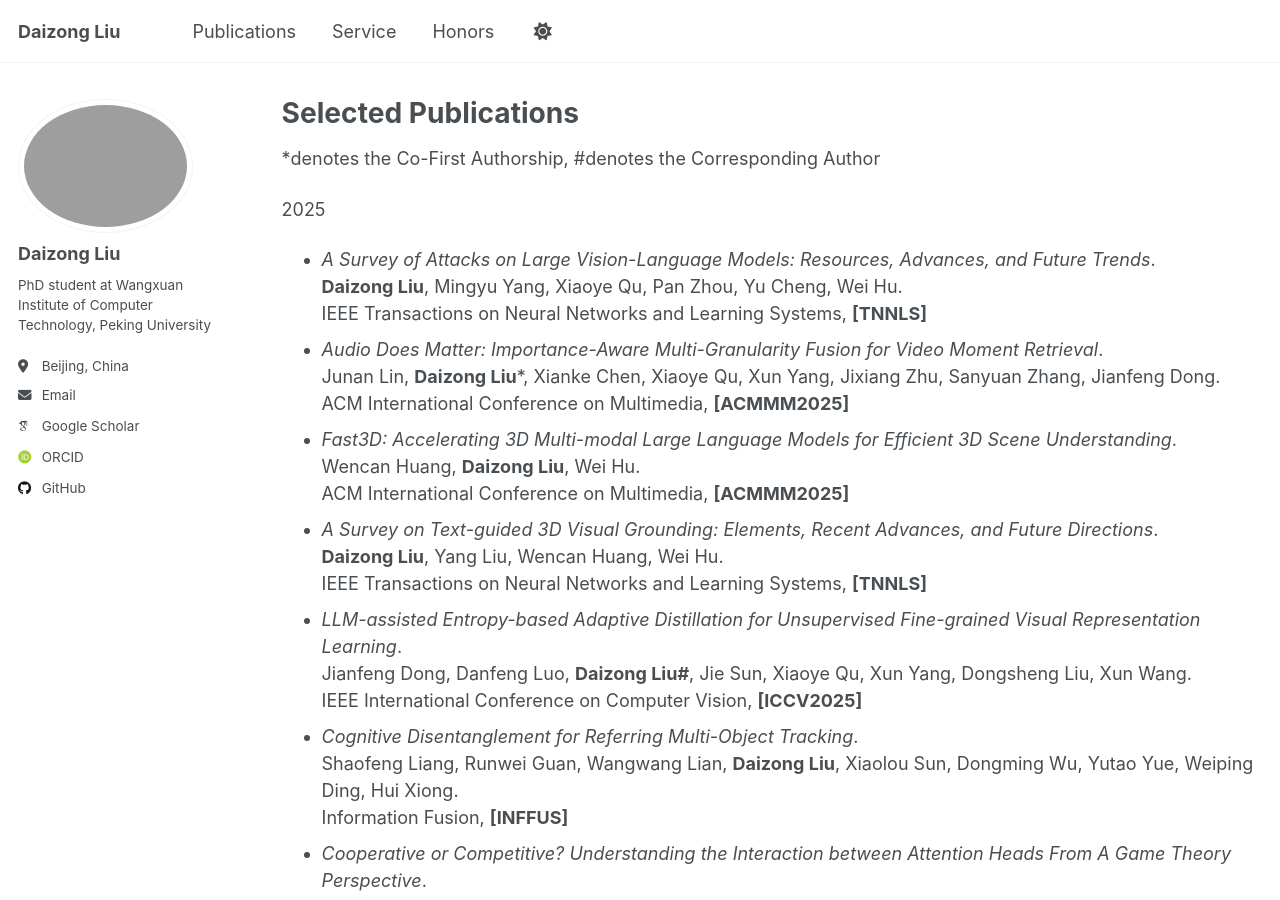
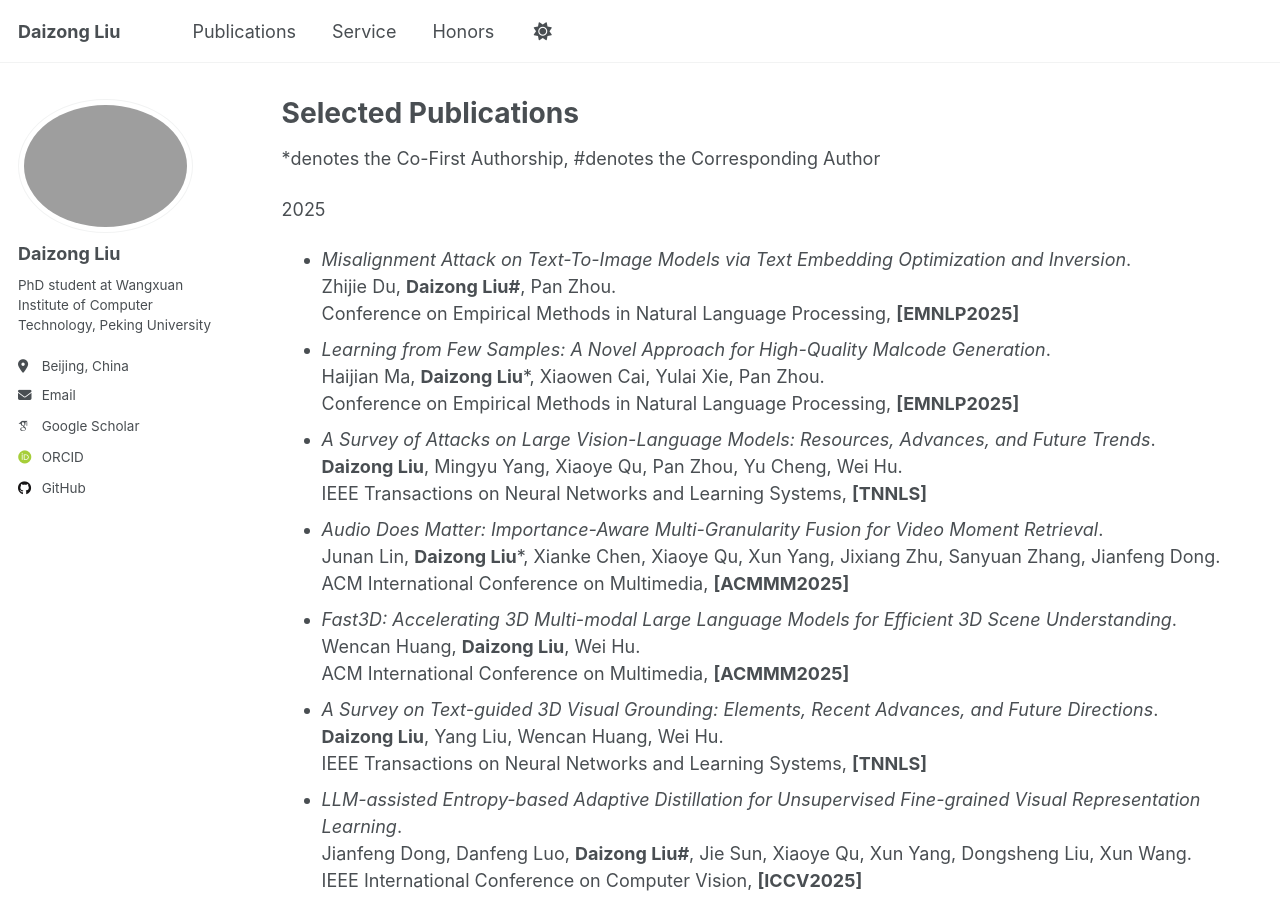
Before and after one commit to liudaizong/liudaizong.github.io, a Jekyll site: the page built from _pages/publications.md, in a window 1280 px wide and 900 px high. Built offline with Jekyll 4.4.1, drawn with Linux system fonts in a browser that asks for light colours; some web fonts are replaced.

Commit message:
Update publications.md

```diff
--- a/_pages/publications.md
+++ b/_pages/publications.md
@@ -7,6 +7,8 @@ author_profile: true
 *denotes the Co-First Authorship, #denotes the Corresponding Author
 
 2025
+* *Misalignment Attack on Text-To-Image Models via Text Embedding Optimization and Inversion*.<br/> Zhijie Du, **Daizong Liu#**, Pan Zhou.<br/> Conference on Empirical Methods in Natural Language Processing, **[EMNLP2025]**
+* *Learning from Few Samples: A Novel Approach for High-Quality Malcode Generation*.<br/> Haijian Ma, **Daizong Liu***, Xiaowen Cai, Yulai Xie, Pan Zhou.<br/> Conference on Empirical Methods in Natural Language Processing, **[EMNLP2025]**
 * *A Survey of Attacks on Large Vision-Language Models: Resources, Advances, and Future Trends*.<br/> **Daizong Liu**, Mingyu Yang, Xiaoye Qu, Pan Zhou, Yu Cheng, Wei Hu.<br/> IEEE Transactions on Neural Networks and Learning Systems, **[TNNLS]**
 * *Audio Does Matter: Importance-Aware Multi-Granularity Fusion for Video Moment Retrieval*.<br/> Junan Lin, **Daizong Liu***, Xianke Chen, Xiaoye Qu, Xun Yang, Jixiang Zhu, Sanyuan Zhang, Jianfeng Dong.<br/> ACM International Conference on Multimedia, **[ACMMM2025]**
 * *Fast3D: Accelerating 3D Multi-modal Large Language Models for Efficient 3D Scene Understanding*.<br/> Wencan Huang, **Daizong Liu**, Wei Hu.<br/> ACM International Conference on Multimedia, **[ACMMM2025]**
```
